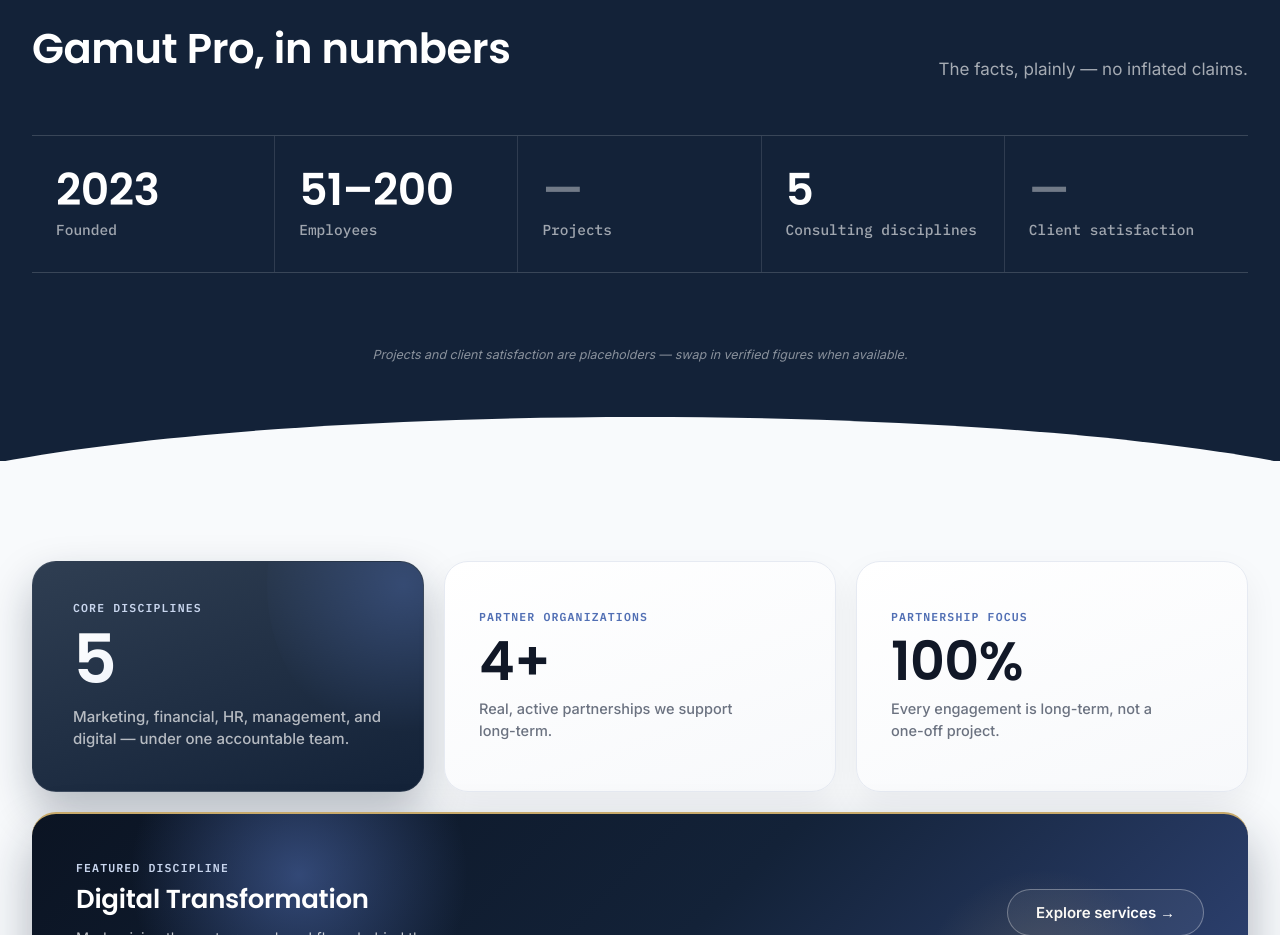
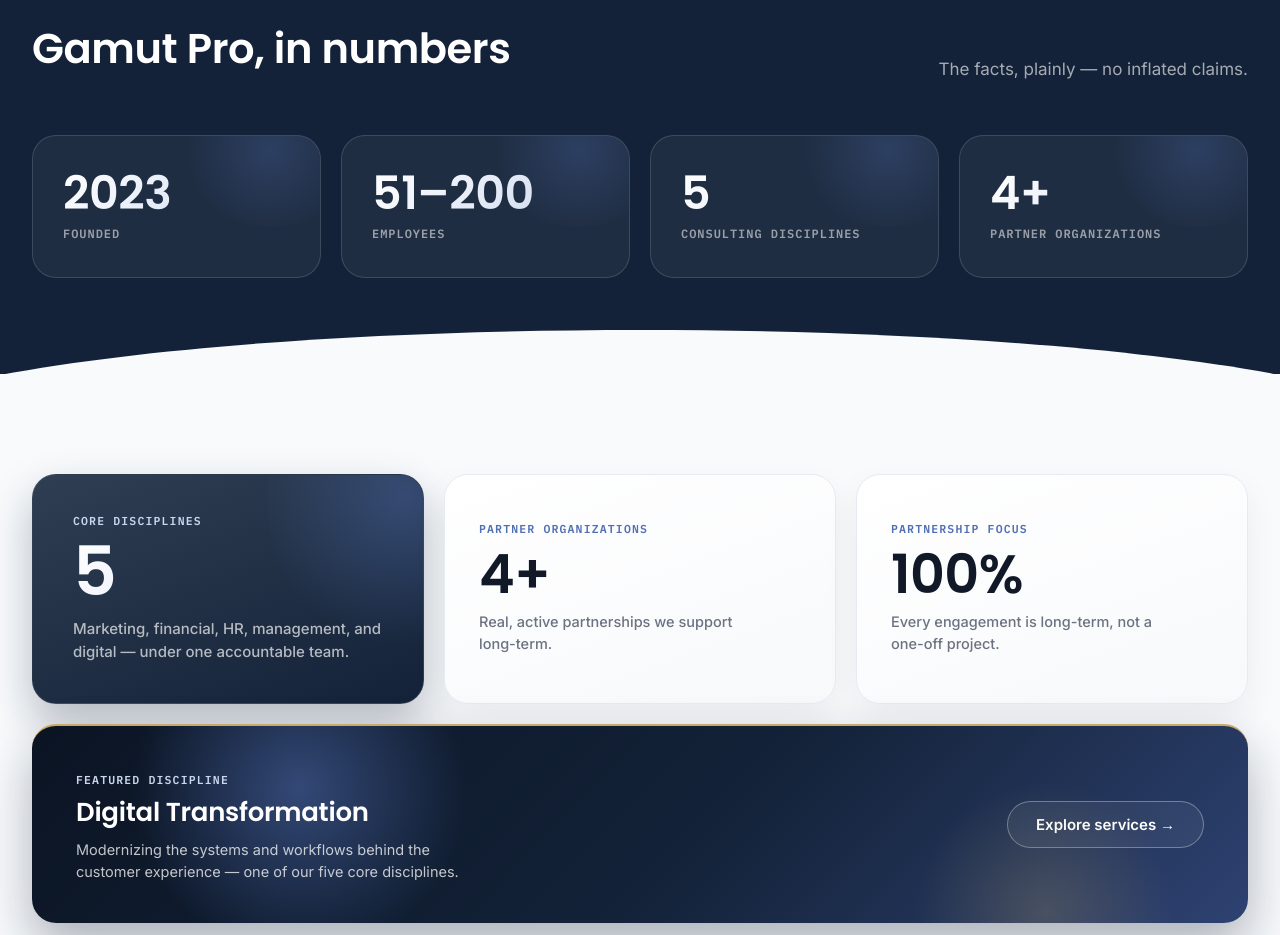
Before and after one commit to Vinzz1234-2573/GAMUTPRO, a plain HTML site: page index.html in a window 1280 px wide. Shown: the part 4660-5595 px from the top of the page. Drawn offline with nearby package versions, Linux system fonts and the light colour scheme.

Commit message:
Simplify numbers band to real, disclosed stats in premium glass cards

```diff
--- a/index.html
+++ b/index.html
@@ -297,14 +297,17 @@
   .results-head{display:flex;flex-wrap:wrap;align-items:flex-end;justify-content:space-between;gap:24px}
   .results-head h2{color:#fff;font-size:clamp(1.9rem,3.4vw,2.6rem);max-width:520px}
   .results-head p{font:400 17px/1.6 'Inter',sans-serif;color:rgba(255,255,255,.62);max-width:360px}
-  .results-grid{display:grid;grid-template-columns:repeat(5,1fr);gap:0;border-top:1px solid rgba(255,255,255,.16);border-bottom:1px solid rgba(255,255,255,.16)}
-  @media (max-width:900px){ .results-grid{grid-template-columns:repeat(3,1fr)} }
-  @media (max-width:560px){ .results-grid{grid-template-columns:repeat(2,1fr)} }
-  .results-cell{padding:32px 24px;display:flex;flex-direction:column;gap:8px;border-right:1px solid rgba(255,255,255,.12)}
-  .results-cell:last-child{border-right:none}
-  .results-cell.placeholder .results-value{color:rgba(255,255,255,.4)}
-  .results-value{font-family:'Poppins',sans-serif;font-weight:600;font-size:clamp(30px,4.8vw,44px);line-height:1;color:#fff;letter-spacing:-.01em}
-  .results-cell p{font:500 14.5px/1.4 'IBM Plex Mono',monospace;color:rgba(255,255,255,.6)}
+  .results-grid{display:grid;grid-template-columns:repeat(4,1fr);gap:20px}
+  @media (max-width:860px){ .results-grid{grid-template-columns:repeat(2,1fr)} }
+  .results-cell{
+    position:relative;overflow:hidden;background:rgba(255,255,255,.05);border:1px solid rgba(255,255,255,.14);
+    border-radius:var(--radius);padding:34px 30px;display:flex;flex-direction:column;gap:10px;
+    transition:transform .35s cubic-bezier(.22,1,.36,1),background .3s ease,border-color .3s ease;
+  }
+  .results-cell:hover{transform:translateY(-6px);background:rgba(255,255,255,.08);border-color:rgba(255,255,255,.3)}
+  .results-cell::before{content:'';position:absolute;top:-45%;right:-15%;width:65%;height:110%;border-radius:50%;background:radial-gradient(circle,rgba(81,111,180,.28) 0%,rgba(81,111,180,0) 70%);pointer-events:none}
+  .results-value{position:relative;font-family:'Poppins',sans-serif;font-weight:600;font-size:clamp(34px,4.4vw,46px);line-height:1;letter-spacing:-.01em;background:linear-gradient(135deg,#fff 0%,#C9D6EE 100%);-webkit-background-clip:text;background-clip:text;-webkit-text-fill-color:transparent}
+  .results-cell p{position:relative;font:600 12px/1.4 'IBM Plex Mono',monospace;letter-spacing:.08em;text-transform:uppercase;color:rgba(255,255,255,.55)}
   .curve-divider{position:absolute;left:0;right:0;bottom:-1px;width:100%;height:60px;line-height:0}
   .curve-divider svg{width:100%;height:100%;display:block}
 
@@ -473,7 +476,7 @@
   /* ---------- scroll reveal ---------- */
   @keyframes riseIn{from{opacity:0;transform:translateY(18px)}to{opacity:1;transform:none}}
   .hero-inner{animation:riseIn .7s ease both}
-  .js .hero-stat-card,.js .service-picker,.js .partner-card,.js .approach-stage,.js .about-photo,.js .about-copy,.js .testimonial-card,.js .contact-inner,.js .industry-card,.js .bento-stat,.js .bento-cell,.js .bento-wide,.js .insight-card{
+  .js .hero-stat-card,.js .service-picker,.js .partner-card,.js .approach-stage,.js .about-photo,.js .about-copy,.js .testimonial-card,.js .contact-inner,.js .industry-card,.js .results-cell,.js .bento-stat,.js .bento-cell,.js .bento-wide,.js .insight-card{
     opacity:0;transform:translateY(20px);transition:opacity .6s ease,transform .6s ease
   }
   .is-visible,
@@ -486,6 +489,7 @@
   .bento-grid.is-visible .bento-stat,
   .bento-grid.is-visible .bento-cell,
   .bento-grid.is-visible .bento-wide,
+  .results-grid.is-visible .results-cell,
   .insights-grid.is-visible .insight-card{
     opacity:1!important;transform:none!important
   }
@@ -510,6 +514,9 @@
   .bento-grid.is-visible .bento-wide{transition-delay:.26s}
   .testimonial-grid.is-visible .testimonial-card:nth-child(2){transition-delay:.08s}
   .testimonial-grid.is-visible .testimonial-card:nth-child(3){transition-delay:.16s}
+  .results-grid.is-visible .results-cell:nth-child(2){transition-delay:.08s}
+  .results-grid.is-visible .results-cell:nth-child(3){transition-delay:.16s}
+  .results-grid.is-visible .results-cell:nth-child(4){transition-delay:.24s}
   .insights-grid.is-visible .insight-card:nth-child(2){transition-delay:.1s}
 
   @media (prefers-reduced-motion:reduce){
@@ -868,14 +875,12 @@
         <h2>Gamut Pro, in numbers</h2>
         <p>The facts, plainly — no inflated claims.</p>
       </div>
-      <div class="results-grid">
+      <div class="results-grid" id="resultsGrid">
         <div class="results-cell"><div class="results-value" data-count-to="2023">0</div><p>Founded</p></div>
         <div class="results-cell"><div class="results-value">51–200</div><p>Employees</p></div>
-        <div class="results-cell placeholder"><div class="results-value">—</div><p>Projects</p></div>
         <div class="results-cell"><div class="results-value" data-count-to="5">0</div><p>Consulting disciplines</p></div>
-        <div class="results-cell placeholder"><div class="results-value">—</div><p>Client satisfaction</p></div>
+        <div class="results-cell"><div class="results-value">4+</div><p>Partner organizations</p></div>
       </div>
-      <p class="footnote" style="color:rgba(255,255,255,.5)">Projects and client satisfaction are placeholders — swap in verified figures when available.</p>
     </div>
     <div class="curve-divider" aria-hidden="true">
       <svg viewBox="0 0 1440 60" preserveAspectRatio="none"><path d="M0,60 C360,0 1080,0 1440,60 Z" fill="#F8FAFC"></path></svg>
@@ -1145,7 +1150,7 @@
   onNavScroll();
 
   /* ---- scroll reveal (IntersectionObserver drives; GSAP animates when available) ---- */
-  var revealEls = document.querySelectorAll('.hero-stats-grid, .service-picker, .partner-grid, .industries-grid, .bento-grid, .approach-stages, .about-photo, .about-copy, .testimonial-grid, .contact-inner, .insights-grid');
+  var revealEls = document.querySelectorAll('.hero-stats-grid, .service-picker, .partner-grid, .industries-grid, .results-grid, .bento-grid, .approach-stages, .about-photo, .about-copy, .testimonial-grid, .contact-inner, .insights-grid');
   if('IntersectionObserver' in window){
     var revealObserver = new IntersectionObserver(function(entries){
       entries.forEach(function(entry){
```
